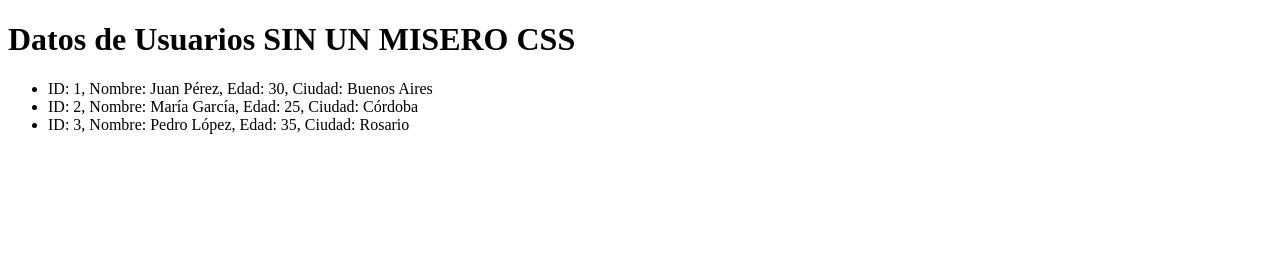
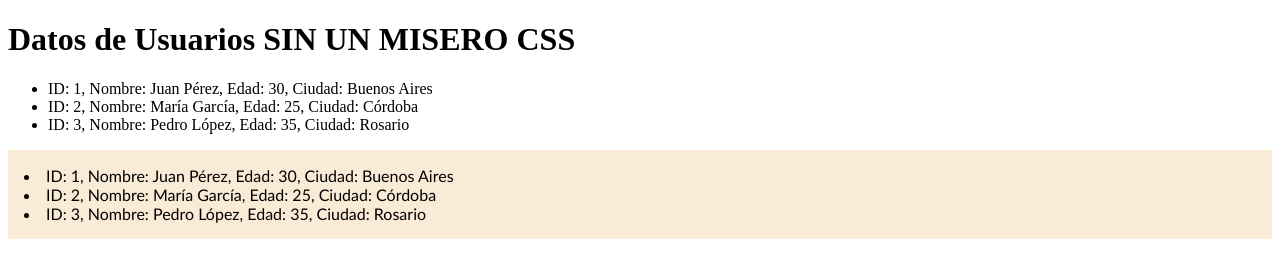
Before and after one commit to Chazmann/AppResto_25, a plain HTML site: page testJS/leerDatos/index.html in a window 1280 px wide. Drawn offline with Linux system fonts and the light colour scheme.

Commit message:
Refactorizar la función de obtención de datos y agregar manejo de errores; añadir sección de chatbot en HTML

```diff
--- a/testJS/leerDatos/app.js
+++ b/testJS/leerDatos/app.js
@@ -1,4 +1,5 @@
-const archivoJson = 'datos.json';
+
+const archivoJson = "datos.json";
 // ruteo al archivo JSON que contiene los datos
 async function obtenerDatos() {
   try {
@@ -13,21 +14,45 @@ async function obtenerDatos() {
     const datos = await response.json();
     // y luego itero sobre los datos para mostrarlos en la lista
 
-        const listaDatos = document.getElementById('lista-datos');
-        datos.forEach(usuario => {
-            const li = document.createElement('li');
+    const listaDatos = document.getElementById("lista-datos");
+    datos.forEach((usuario) => {
+      const li = document.createElement("li");
       li.textContent = `ID: ${usuario.id}, Nombre: ${usuario.nombre}, Edad: ${usuario.edad}, Ciudad: ${usuario.ciudad}`;
       listaDatos.appendChild(li);
     });
     // manejo de errores en caso de que ocurra algún problema durante la operación fetch
   } catch (error) {
-
-        console.error('Hubo un problema con la operación fetch:', error);
+    console.error("Hubo un problema con la operación fetch:", error);
     // muestro un mensaje de error en la lista
-        const listaDatos = document.getElementById('lista-datos');
-        listaDatos.textContent = 'No se pudieron cargar los datos.';
+    const listaDatos = document.getElementById("lista-datos");
+    listaDatos.textContent = "No se pudieron cargar los datos.";
   }
 }
 // evento que se dispara cuando el DOM está completamente cargado
 // para asegurarme de que el script se ejecute después de que el contenido esté listo
-document.addEventListener('DOMContentLoaded', obtenerDatos);
+document.addEventListener("DOMContentLoaded", obtenerDatos);
+
+const version2 = "datos.json";
+async function obtenerDatosChaz() {
+  try {
+    const response = await fetch(version2);
+
+    if (!response.ok) {
+      throw new Error(`Error al cargar los datos: ${response.statusText}`);
+    }
+    const datos = await response.json();
+    const contenedorChatbot = document.getElementById("chatbot");
+    datos.forEach((usuario) => {
+      contenedorChatbot.innerHTML += `
+        <li>ID: ${usuario.id}, Nombre: ${usuario.nombre}, Edad: ${usuario.edad}, Ciudad: ${usuario.ciudad}</li>
+    `;
+    });
+  } catch (error) {
+    console.error("Hubo un problema con la operación fetch:", error);
+
+   const contenedorChatbot = document.getElementById("chatbot");
+    contenedorChatbot.textContent = "No se pudieron cargar los datos.";
+  }
+}
+
+document.addEventListener("DOMContentLoaded", obtenerDatosChaz);
--- a/testJS/leerDatos/index.html
+++ b/testJS/leerDatos/index.html
@@ -11,6 +11,9 @@
         <!-- -----acá traigo los datos que leo del jeison----- -->
     </ul>
 
+    <div id="chatbot" style="background-color: antiquewhite; padding:1em; font-family: 'Gill Sans', 'Gill Sans MT', Calibri, 'Trebuchet MS', sans-serif;">
+
+    </div>
     <script src="app.js"></script>
 </body>
 </html>
```
Lines whose indentation alone changed are shown as unchanged.
